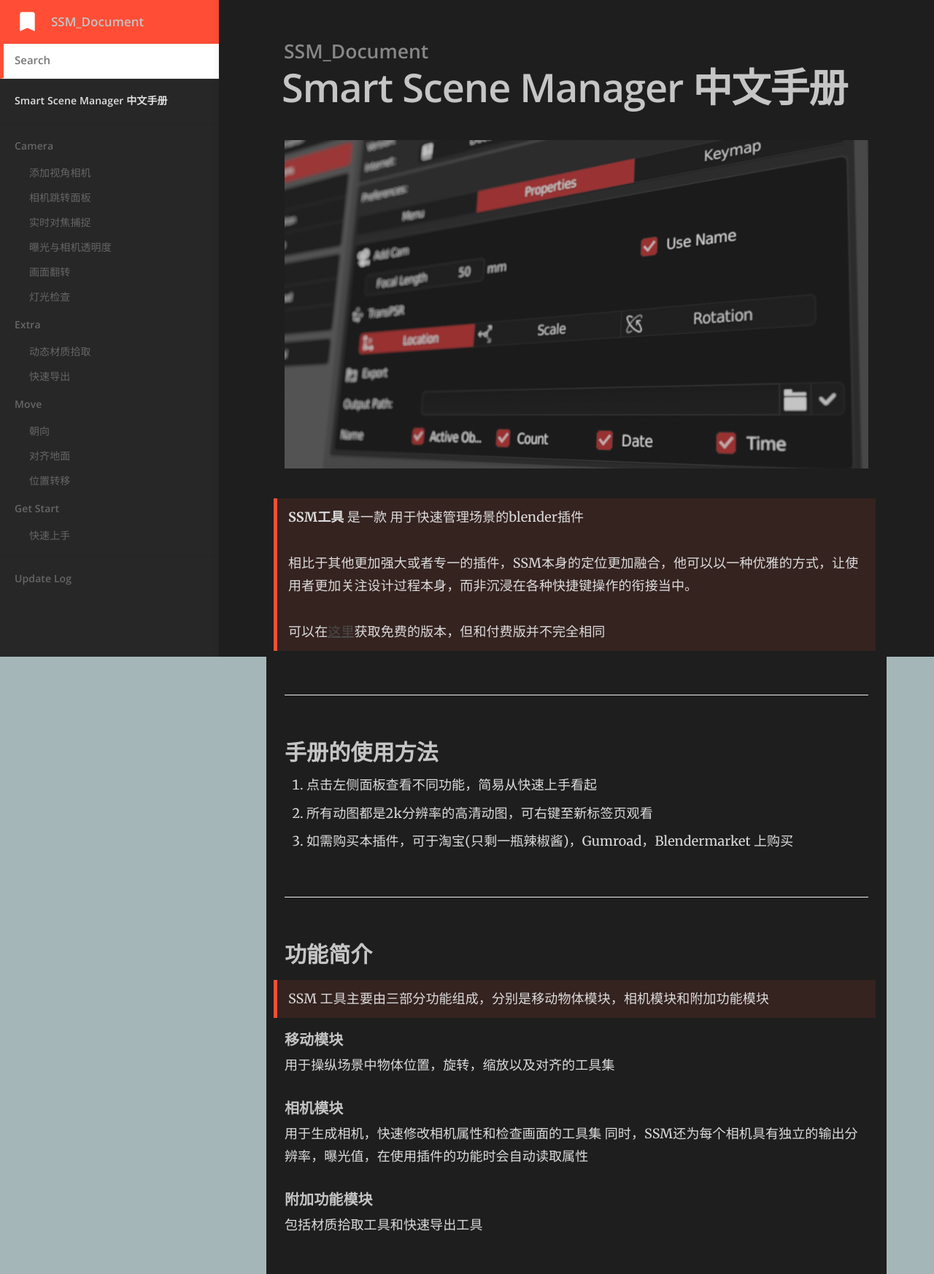
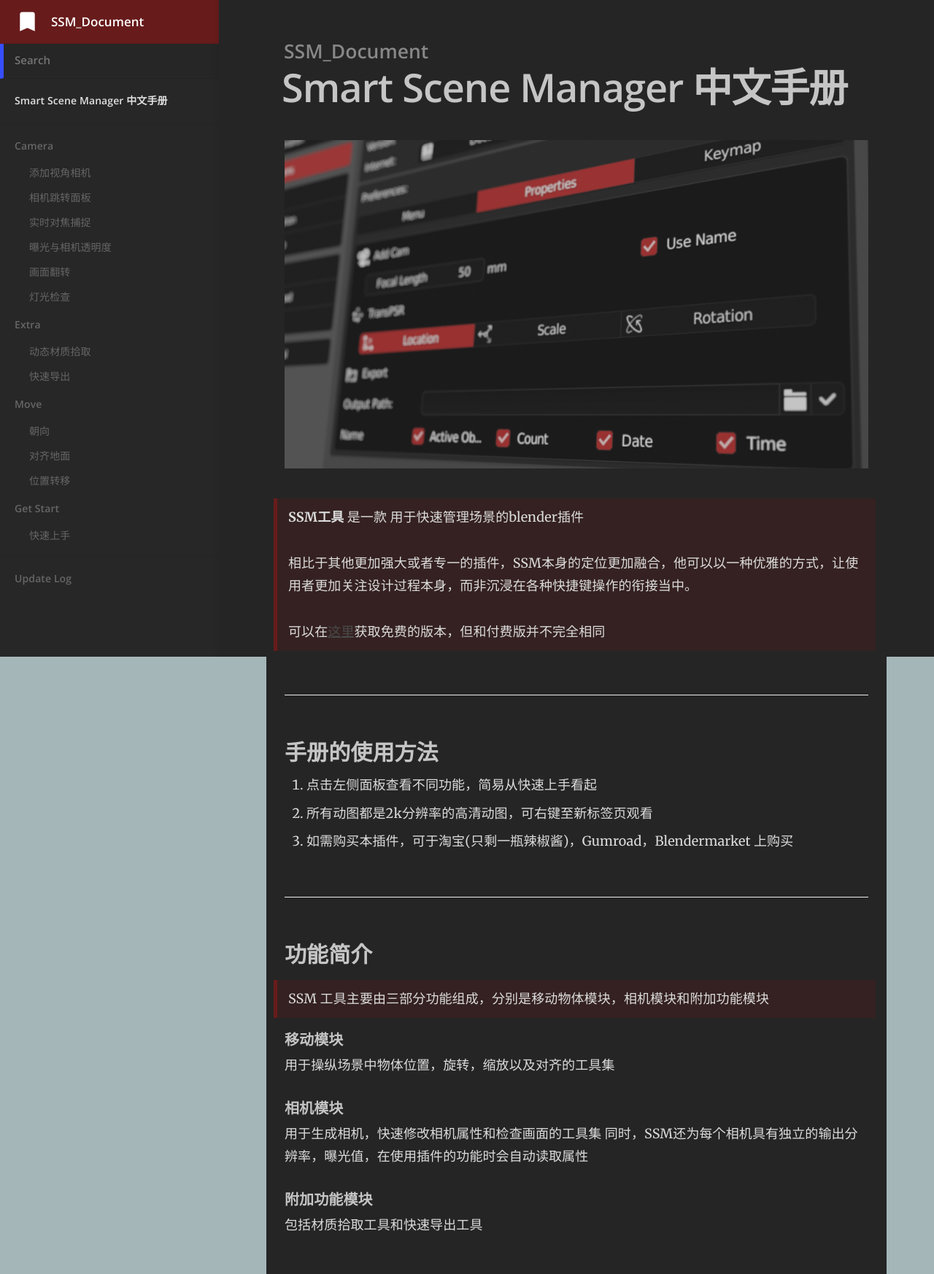
Before and after one commit to atticus-lv/SSM_document, a Jekyll site: the page built from index.md, in a window 1280 px wide. Shown: the whole page at 73% size. Built offline with Jekyll 4.4.1, drawn with Linux system fonts in a browser that asks for light colours.

Commit message:
red black ground2

```diff
--- a/_sass/_layout.scss
+++ b/_sass/_layout.scss
@@ -98,7 +98,7 @@ header {
 		height: $nav-header-height;
 		box-sizing: border-box;
 		background-color: $brand-colour;
-		color: #c5c5c5;
+		color: #ffffff;
 		margin: 0;
 		font-size: 1.7rem;
 		line-height: 0.8;
@@ -362,6 +362,7 @@ h4 svg {
 
 
 #search-input {
+	background-color: #262626 ;
 	-webkit-appearance: none;
 	display: block;
 	margin: 0;
@@ -377,7 +378,7 @@ h4 svg {
 
 	&:focus {
 		outline: none;
-		border-left-color: $brand-colour;
+		border-left-color: #374eff;
 	}
 }
 
--- a/css/main.scss
+++ b/css/main.scss
@@ -8,10 +8,10 @@ $body-background-color: #a5b6b9;
 
 $content-max-width: 800px;
 $content-color: #dcdcdc;
-$content-background-color: #1e1e1e;
+$content-background-color: #252525;
 
-$brand-colour: #ff4e35;
-$brand-colour-light: mix($brand-colour, $content-background-color, 10%);
+$brand-colour: #681b1b;
+$brand-colour-light: mix(rgba(250, 0, 0, 0.88), $content-background-color, 10%);
 
 $nav-header-background-color: $brand-colour;
 $nav-header-height: 60px;
```
